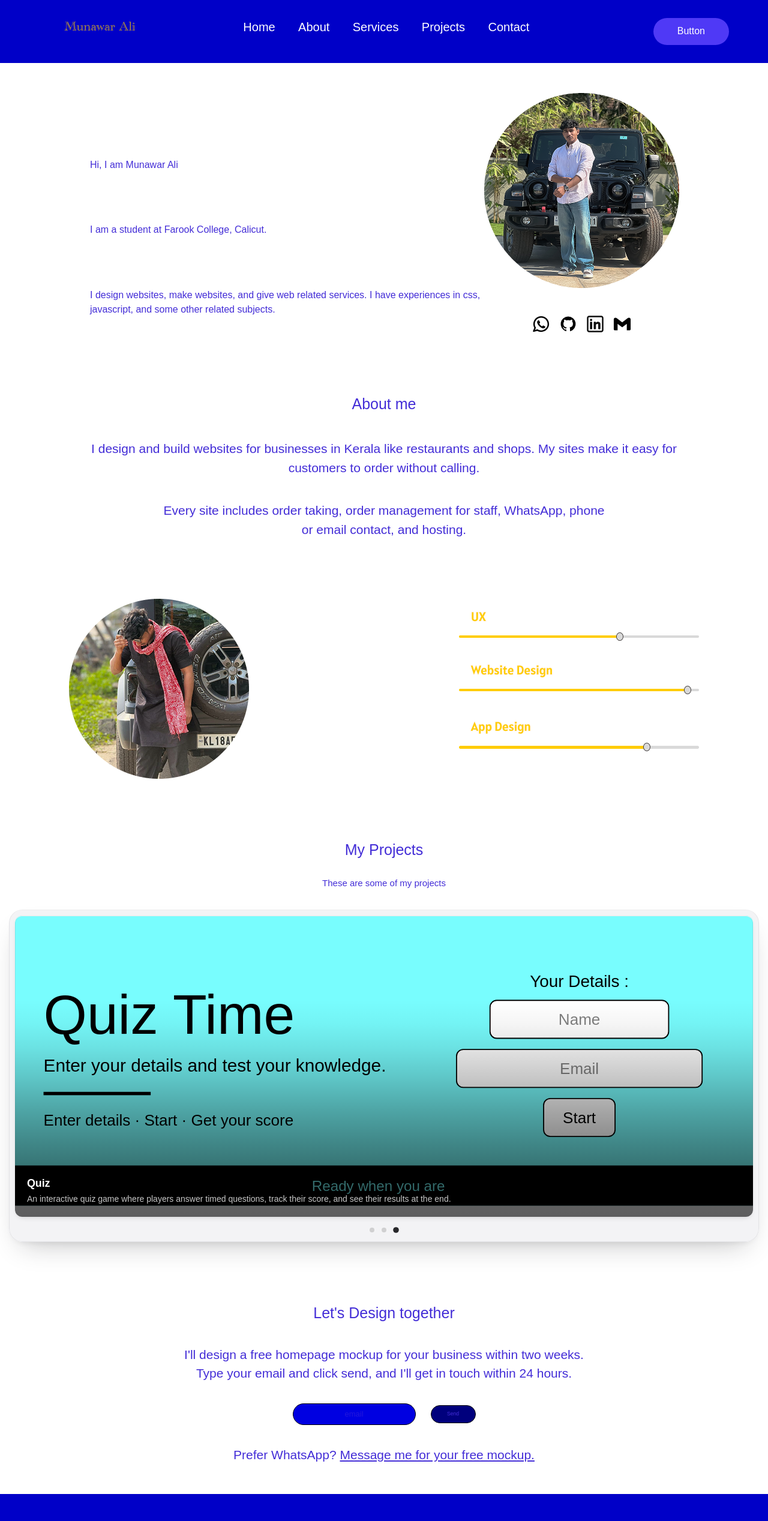
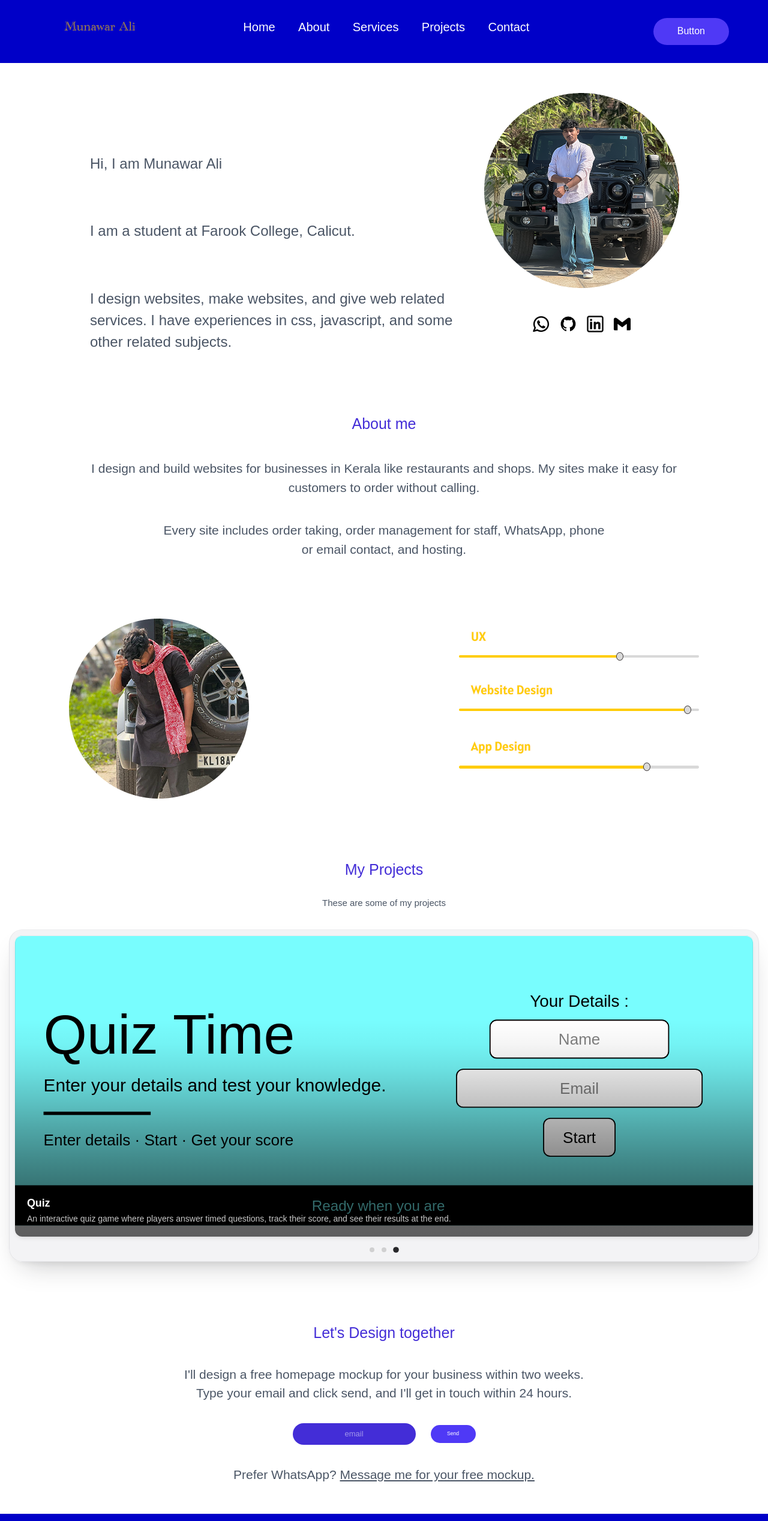
Before and after one commit to Webmav/my-portfolio, a React (Vite) app: page / in a window 1280 px wide. Shown: the top 2535 px of the page at 60% size. Built offline with nearby package versions, Linux system fonts and the light colour scheme; a web font is replaced by a local one.

Commit message:
Restyled homepage (text color changed to indigo, black, gray and white and some alignments).

```diff
--- a/src/components/AboutMe.jsx
+++ b/src/components/AboutMe.jsx
@@ -4,13 +4,13 @@ export default function AboutMe() {
             <h1 className="text-[16.67px] md:text-[25px]">About me</h1>
 
             <p
-                className="mbs-[20px] md:mbs-[40px] text-[14px] md:text-[21px] mbs-[20px] md:mbs-[40px] max-w-[350px] md:max-w-[1000px]"
+                className="mbs-[20px] md:mbs-[40px] text-[14px] md:text-[21px] mbs-[20px] md:mbs-[40px] max-w-[350px] md:max-w-[1000px] text-gray-600"
             >
                 I design and build websites for businesses in Kerala like restaurants and shops.
                 My sites make it easy for customers to order without calling.
             </p>
 
-            <p className="mbs-[20px] md:mbs-[40px] text-[14px] md:text-[21px] mbs-[20px] md:mbs-[40px] max-w-[300px] md:max-w-[750px]">
+            <p className="mbs-[20px] md:mbs-[40px] text-[14px] md:text-[21px] mbs-[20px] md:mbs-[40px] max-w-[300px] md:max-w-[750px] text-gray-600">
                 Every site includes order taking, order management for staff, WhatsApp, phone or email
                 contact, and hosting.
             </p>
--- a/src/components/Contact.jsx
+++ b/src/components/Contact.jsx
@@ -52,12 +52,12 @@ export default function Contact() {
         <div className="grid justify-items-center py-[25px] md:py-[50px] ">
             <h1 className="text-[12.5] md:text-[25px] ">Let's Design together </h1>
 
-            <p className="text-[10.5px] md:text-[21px] mbs-[20px] md:mbs-[34px] ">I'll design a free homepage mockup for your business within two weeks.</p>
-            <p className="text-[10.5px] md:text-[21px]">Type your email and click send, and I'll get in touch within 24 hours.</p>
+            <p className="text-[10.5px] md:text-[21px] mbs-[20px] md:mbs-[34px] text-gray-600">I'll design a free homepage mockup for your business within two weeks.</p>
+            <p className="text-[10.5px] md:text-[21px] text-gray-600">Type your email and click send, and I'll get in touch within 24 hours.</p>
 
             <div className="flex justify-center items-center max-md:flex-col mbs-[25px] md:mbs-[34px] md:gap-[25px] ">
                 <input
-                    className="border border-black rounded-[100vw] min-w-[205px] h-[36px] py-1 px-3 bg-accent-300 hover:bg-accent-900 text-[13px] text-center"
+                    className="rounded-[100vw] min-w-[205px] h-[36px] py-1 px-3 bg-indigo-700 focus:bg-indigo-900 text-white text-[13px] text-center"
                     type="email"
                     name="email"
                     placeholder="email"
@@ -65,16 +65,16 @@ export default function Contact() {
                 />
                 <button
                     onClick={send}
-                    className="border border-black rounded-[100vw] w-[51px] md:w-[75px] h-[20px] md:h-[30px] max-md:mbs-[10px] bg-[var(--clr-button)] hover:bg-accent-900 hover:text-primary-50"
+                    className="rounded-[100vw] w-[51px] md:w-[75px] h-[20px] md:h-[30px] max-md:mbs-[10px] bg-indigo-600 active:bg-indigo-900 text-white active:text-gray-300"
                 >
                     <p className="flex justify-center items-center px-[15px] md:px-[23px] py-[3.5px] md:py-[5.5px] fs-225 md:fs-350">Send</p>
                 </button>
             </div>
 
-            <p className="text-[10.5px] md:text-[21px] mbs-[20px] md:mbs-[34px] ">
+            <p className="text-[10.5px] md:text-[21px] mbs-[20px] md:mbs-[34px] text-gray-600">
                 Prefer WhatsApp?{" "}
                 <a
-                    className="underline hover:text-yellow-300"
+                    className="underline hover:text-gray-900"
                     href="https://wa.me//971583070144?text=Hi, I'd like a free mockup"
                 >
                     Message me for your free mockup.
--- a/src/components/Hero.jsx
+++ b/src/components/Hero.jsx
@@ -3,7 +3,7 @@ import { NavLink } from 'react-router-dom';
 export default function Hero() {
     return(
         <div
-            className="grid max-md:justify-items-center justify-contents-center px-[21px] md:px-[150px] py-[25px] md:py-[50px] mx-auto justify-self-center"
+            className="grid max-md:justify-items-center justify-contents-center px-auto md:px-[150px] py-[25px] md:py-[50px] mx-auto justify-self-center"
             id='hero'
         >
 
@@ -23,21 +23,21 @@ export default function Hero() {
 
             <h1
                 id='hero-heading'
-                className="fs-hero md:text-[var(--fs-md-hero)] max-md:text-center md:text-start max-md:mbs-[26.5px]"
+                className="md:text-[24px] max-md:text-center md:text-start max-md:mbs-[26.5px] text-gray-600"
             >
                 Hi, I am Munawar Ali
             </h1>
 
             <p
                 id='hero-para'
-                className="fs-hero md:text-[var(--fs-md-hero)] max-md:text-center md:text-start max-md:mbs-[15px]"
+                className="md:text-[24px] max-md:text-center md:text-start max-md:mbs-[15px] text-gray-600"
             >
                 I am a student at Farook College, Calicut.
             </p>
 
             <p
                 id='hero-para-2'
-                className="fs-hero md:text-[var(--fs-md-hero)] w-[360px] md:w-[657px] max-md:text-center md:text-start max-md:mbs-[20px]"
+                className="md:text-[24px] w-[360px] md:w-[657px] max-md:text-center md:text-start max-md:mbs-[20px] text-gray-600"
             >
                 I design websites, make websites, and give web related services.
                 I have experiences in css, javascript, and some other related subjects.
--- a/src/components/Projects.jsx
+++ b/src/components/Projects.jsx
@@ -22,7 +22,7 @@ export default function Projects() {
         <div className="grid justify-items-center py-[25px] md:py-[50px] ">
             <h1 className="text-[17.5px] md:text-[25px] ">My Projects</h1>
 
-            <p className="mbs-[10px] md:mbs-[25px] text-[17.5px] md:text-[15px] ">These are some of my projects</p>
+            <p className="mbs-[10px] md:mbs-[25px] text-[17.5px] md:text-[15px] text-gray-600">These are some of my projects</p>
 
             {/* <div className="flex mbs-[10px] md:mbs-[25px] gap-[10.5px] md:gap-[10px] ">
                 <button className="border border-white rounded-[100vw] bg-accent-800 py-[3.42px] md:py-[5.35px] md:px-[13.5px] px-[8.5px] text-[6.67px] md:text-[10px] hover:bg-accent-900 hover:text-primary-50 ">All</button>
```
